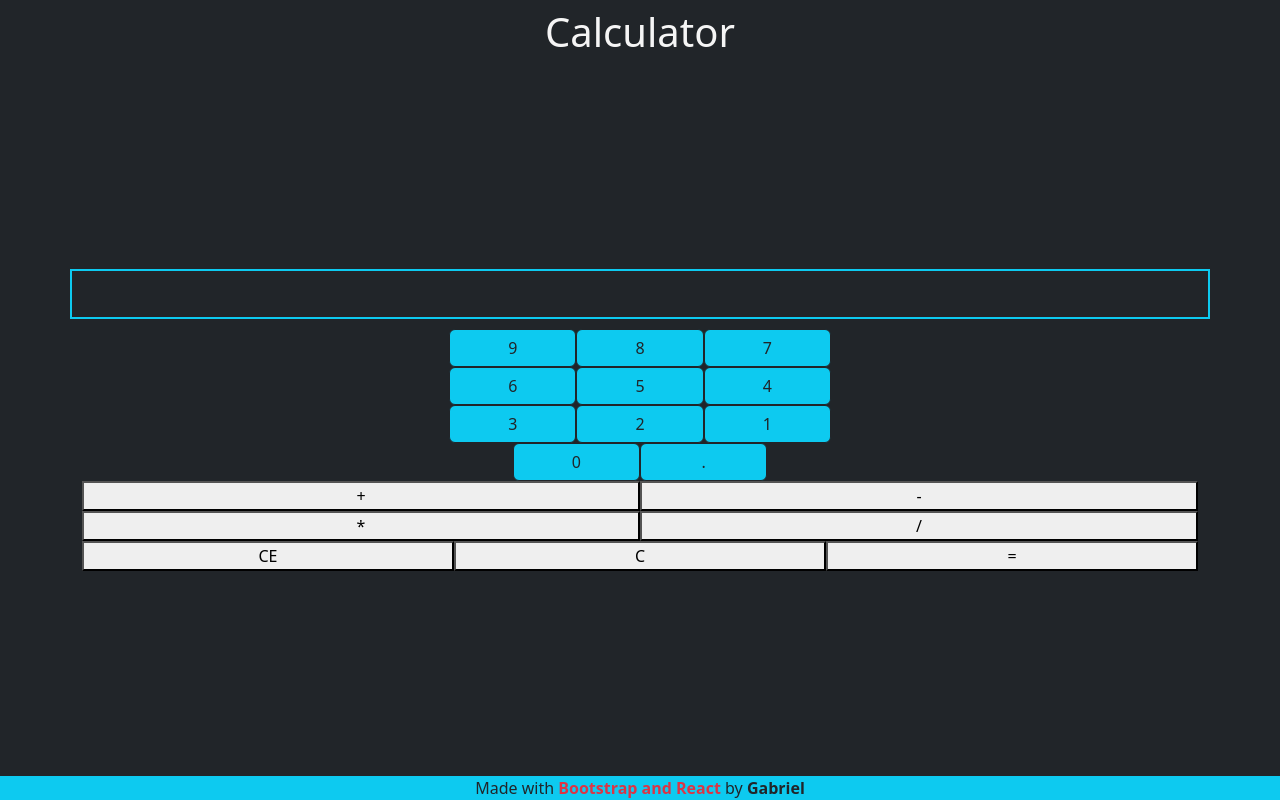
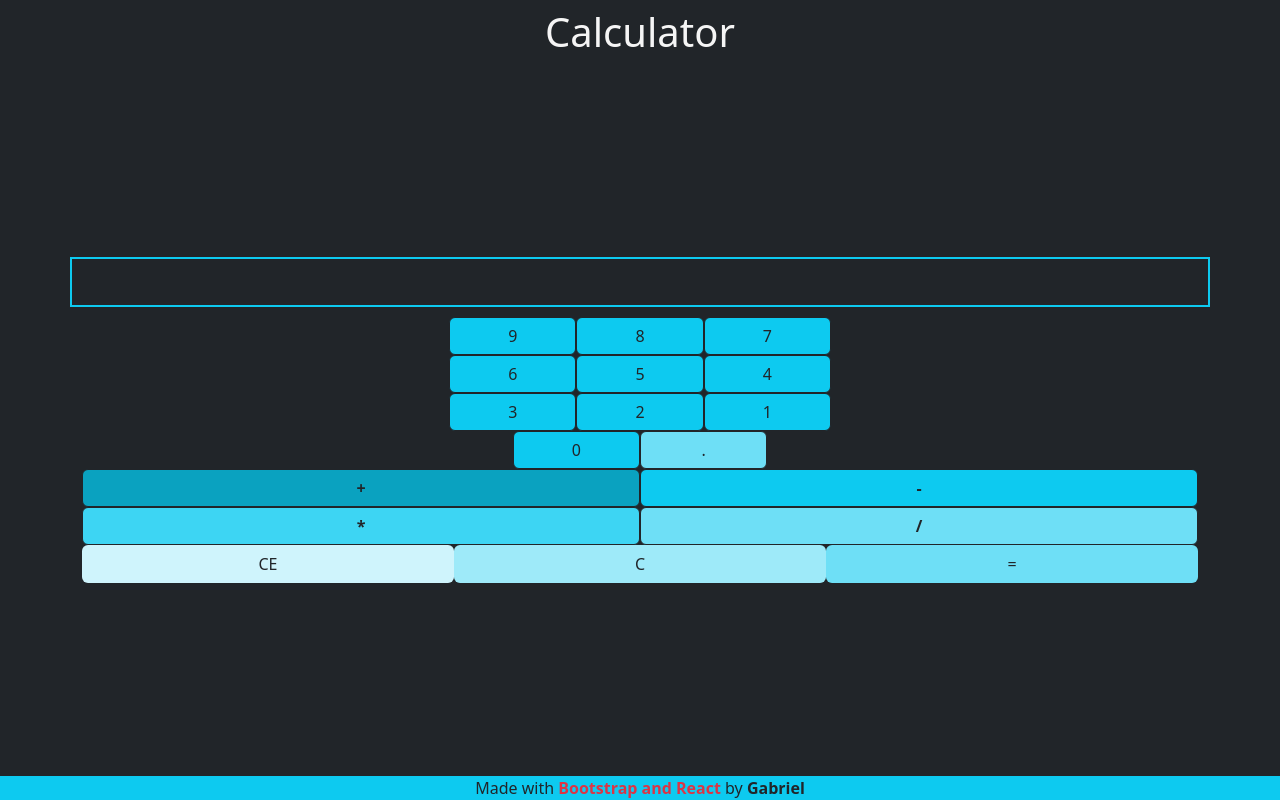
Before and after one commit to Gabriel-QnS/calculator, a React (Create React App) app: page / in a window 1280 px wide. Built offline with nearby package versions, Linux system fonts and the light colour scheme.

Commit message:
Aspect: implemented bootstrap classes and scss to make it look "better"

```diff
--- a/src/App.scss
+++ b/src/App.scss
@@ -20,4 +20,40 @@ html, body{
     background-color: $gray-900;
     color: whitesmoke;
     min-height: 100vh;
+};
+#add {
+    background-color: $cyan-600;
 }
+#subtract {
+    background-color: $cyan-500;
+}
+#multiply {
+    background-color: $cyan-400;
+}
+#divide {
+    background-color: $cyan-300;
+};
+#clear {
+    background-color: $cyan-100;
+}
+#clearAll {
+    background-color: $cyan-200;
+}
+#equals {
+    background-color: $cyan-300;
+};
+#decimal{
+    background-color: $cyan-300;
+}
+
+/* Hover, focus, and active states */
+#add:hover, #add:focus, #add:active,
+#subtract:hover, #subtract:focus, #subtract:active,
+#multiply:hover, #multiply:focus, #multiply:active,
+#divide:hover, #divide:focus, #divide:active,
+#clear:hover, #clear:focus, #clear:active,
+#clearAll:hover, #clearAll:focus, #clearAll:active,
+#equals:hover, #equals:focus, #equals:active {
+    background-color: $gray-900;
+    color: whitesmoke !important;
+}
--- a/src/calculator.js
+++ b/src/calculator.js
@@ -63,7 +63,7 @@ function Calculator() {
 
 function KeyPad({functionPack}) {
     const numberButtons = ['.', '0', '1', '2', '3', '4', '5', '6', '7', '8', '9'].reverse();
-    const buttonIds = ["decimal", "zero", "one", "two", "three", "four", "five", "six", "seven", "eight", "nine"];
+    const buttonIds = ["decimal", "zero", "one", "two", "three", "four", "five", "six", "seven", "eight", "nine"].reverse();
     const operationButtons = ['+', '-', '*', '/'];
     const operationBtnIds = ["add", "subtract", "multiply", "divide"];
     const clearBtns = ['CE', 'C', '='];
@@ -113,7 +113,7 @@ function KeyPad({functionPack}) {
             {operationButtons.map((btn, index) => {return <button
             data-key={btn}
             onClick={handleClick}
-            className='operatorBtn col-6'
+            className='operatorBtn btn btn-outline-dark text-dark fw-bold col-6'
             key={btn}
             id={operationBtnIds[index]}
             >{btn}</button>})}
@@ -123,7 +123,7 @@ function KeyPad({functionPack}) {
             {clearBtns.map((btn, index) => {return <button
             data-key={btn}
             onClick={handleClick}
-            className='clearBtn col-4'
+            className='clearBtn btn outline-btn-dark col-4'
             key={btn}
             id={clearBtnIds[index]}
             >{btn}</button>})}
```
